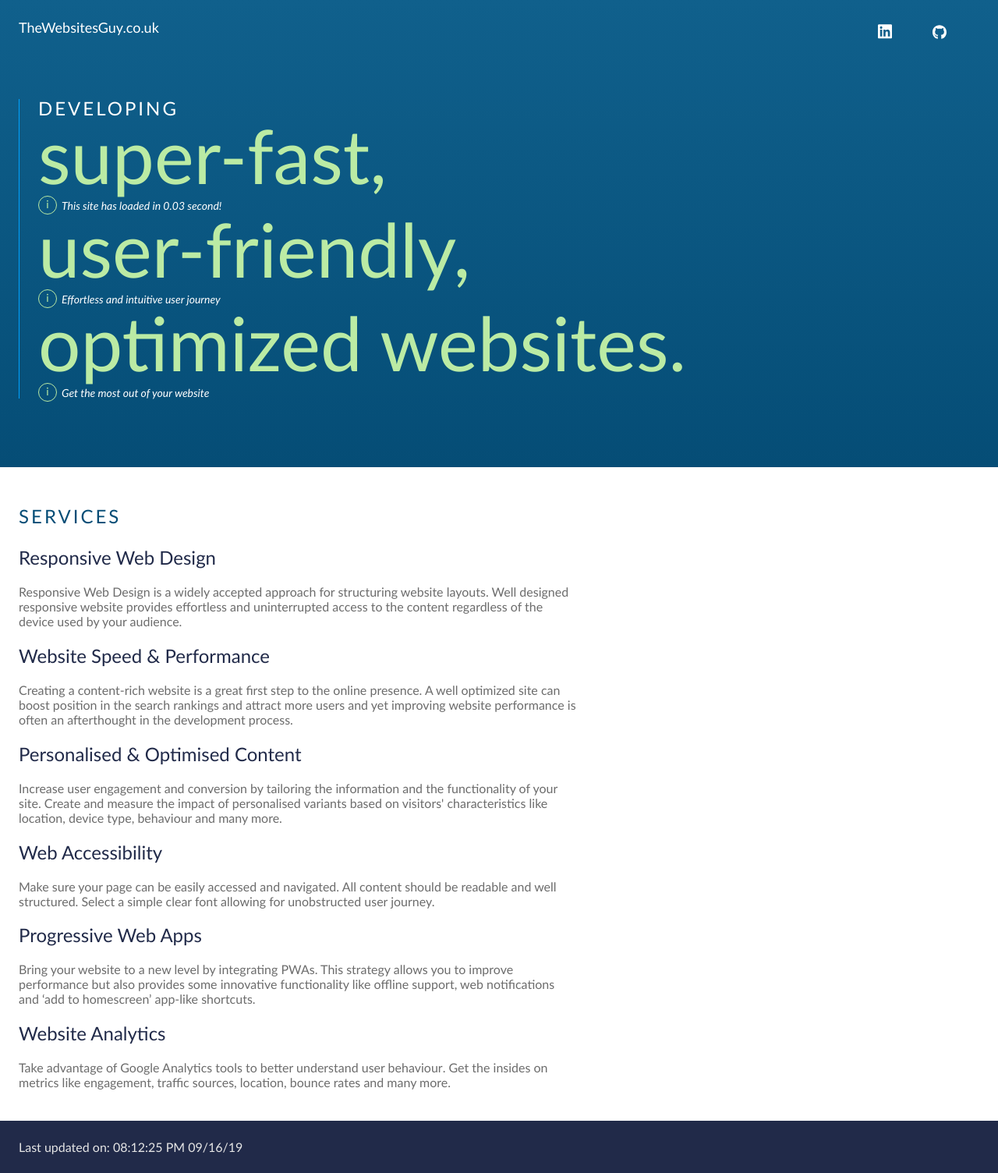
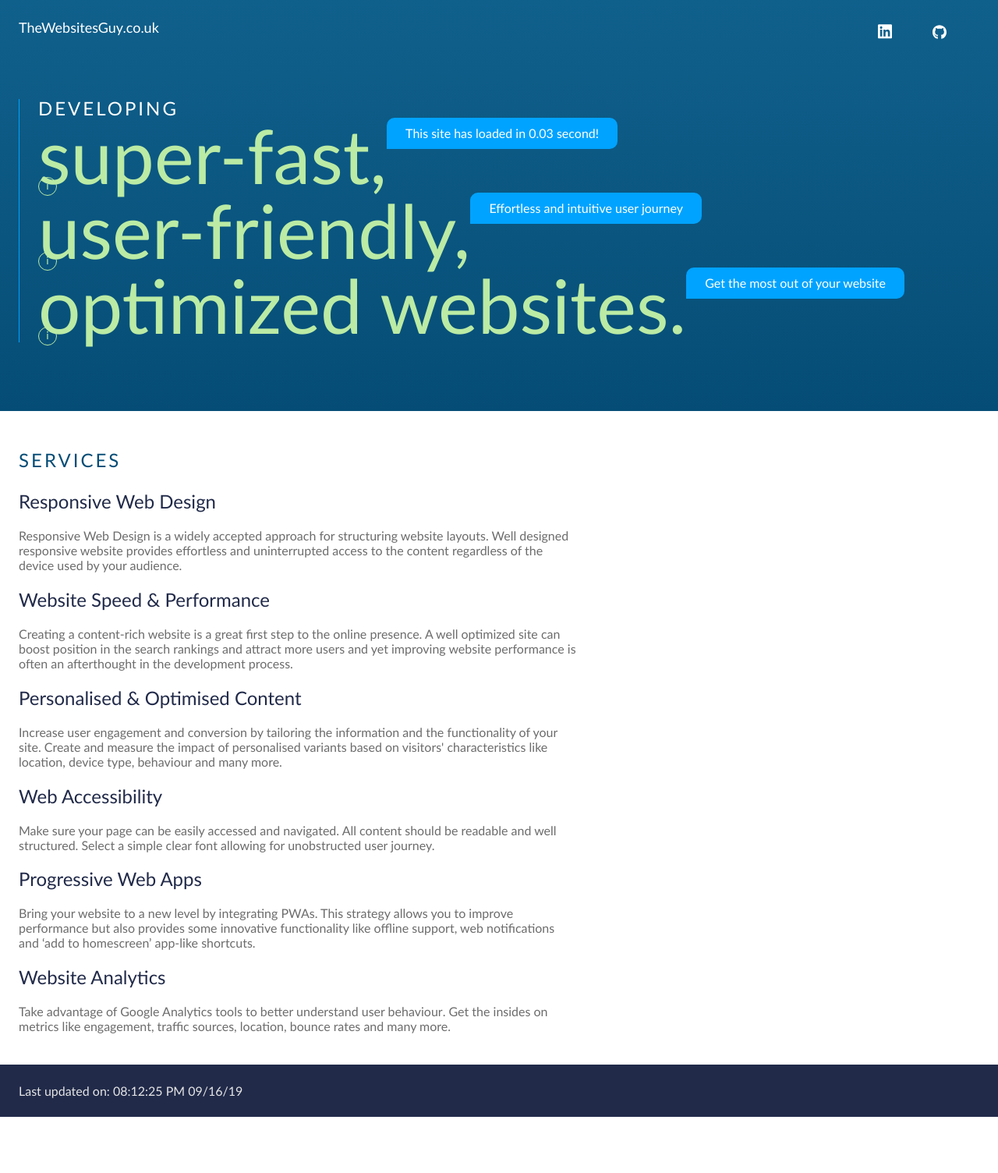
Before and after one commit to proochster/thewebsitesguy, a Jekyll site: the page built from index.html, in a window 1280 px wide. Shown: the whole page at 78% size. Built offline with Jekyll 4.4.1, drawn with Linux system fonts in a browser that asks for light colours; after the commit the page ends 1432 px from its top, so only the background shows below that.

Commit message:
^ Header styles

```diff
--- a/_includes/header.html
+++ b/_includes/header.html
@@ -1,6 +1,8 @@
 <header class="header">
     <div class="header__wrapper">
-        <div class="header__logo p-b light">{{ site.title }}</div>
+        <div class="header__logo">
+            <a href="{{ site.url }}" class="p-b light block" title="{{ site.title }}">{{ site.title }}</a>
+        </div>
         <ul class="icon-nav">
             <!-- <li class="icon-nav__item">
                 <a href="#" title="Send enquiry" class="icon-nav__link">{% include /svg/email.svg %}</a>
--- a/_styles/components/header.scss
+++ b/_styles/components/header.scss
@@ -12,5 +12,9 @@
 
     &__logo{
         font-size: 18px;
+
+        a{
+            text-decoration: none;
+        }
     }
 }
--- a/_styles/components/intro.scss
+++ b/_styles/components/intro.scss
@@ -3,7 +3,6 @@
 \*------------------------------------*/
 
 .intro{
-
     padding-left: $double-unit;
     border-left: 1px solid $accent;
 
@@ -22,19 +21,17 @@
 
     &:after {
         content: attr(data-hint);
-        font-size: 14px;
-        font-style: italic;
-        display: block;
+        font-size: 16px;
         color: $light;
-        padding: 10px 0 0 30px;
+        padding: $unit $double-unit;
+        background-color: $accent;
+        border-radius: 0 10px 10px 10px;
+        display: inline-block;
 
-        @include screen-bigger-than($large){
-            padding: $unit;
-            background-color: $primary-light;
+        @include screen-bigger-than($small){
             border-radius: 10px 10px 10px 0;
             top: 0;
             position: absolute;
-            display: inline-block;
         }
     }
 
--- a/main.js
+++ b/main.js
@@ -7,101 +7,13 @@
             setTimeout(function(){
                 var t = performance.timing;
                 var p = t.domInteractive - t.navigationStart;
-                var message = "Don't let your users wait for ever.";
 
                 if (p < 2000){
-                    message = "This site has loaded in " + (p/1000).toFixed(2) + " second!";
+                    var message = "This site has loaded in " + (p/1000).toFixed(2) + " second!";
+                    self.hints.item(0).setAttribute('data-hint', message);
                 }
-
-                // Inject in DOM
-                self.hints.item(0).setAttribute('data-hint', message);
             }, 0);
         },
-
-//         // Returns true if the input text value matches the content
-//         hasPhrase: function(block, element, query){
-
-//             var text = block.querySelector(element);
-//             if(text){
-//                 return text.innerHTML.toLowerCase().indexOf(query)>=0
-//             } else {
-//                 return false
-//             }
-//         },
-
-//         updateCount: function(c){
-//             switch(c){
-//                 case 0 : return "Sorry, we haven't got this record yet. <a href=\"https://github.com/proochster/shortcode/issues\">Submit a request here</a>";
-//                 case 1 : return "<strong>1</strong> result found";
-//                 default : return "<strong>" + c + "</strong> results found";
-//             }
-//         },
-
-//         searchLoop: function(){
-
-//             var self = this;
-
-//             // Reset search counter
-//             counter = 0;
-
-//             // Searched term value
-//             var inputPhrase = this.searchInput.value.toLowerCase();
-
-//             // Loop through the list of shortcodes
-//             this.shortCodes.forEach(function(code){
-
-//                 // Reset display of the shortcodes
-//                 code.setAttribute('data-display','false');
-
-//                 // Look for the searched phrase in title and desccription
-//                 if(self.hasPhrase(code,'.sc__title',inputPhrase) || self.hasPhrase(code,'.sc__text',inputPhrase)){
-//                     code.setAttribute('data-display','true');
-
-//                     // Count elements that match the searched term
-//                     counter++;
-//                 }
-//             });
-
-//             // Update the counter after the search is finished
-//             this.searchCount.innerHTML = this.updateCount(counter);
-//         },
-
-//         // Search shortcode
-//         search: function(){
-
-//             var self = this;
-//             var counter = self.shortCodes.length;
-//             self.searchCount.innerHTML = self.updateCount(counter);
-
-//             this.searchInput.onkeyup = function(){
-
-//                 self.searchLoop();
-//                 self.updateSearchIcon();
-//                 self.clearSearch();
-//             }
-//         },
-
-//         updateSearchIcon: function(){
-
-//             if (this.searchInput.value) {
-//                 this.searchInput.nextElementSibling.classList.add('search__clear');
-//             } else {
-//                 this.searchInput.nextElementSibling.classList.remove('search__clear');
-//             }
-//         },
-
-//         clearSearch: function(){
-
-//             var self = this;
-
-//             if(this.searchWrapper.querySelector('.search__clear')){
-//                 this.searchWrapper.querySelector('.search__clear').onclick = function(){
-//                     self.searchInput.value = '';
-//                     self.searchLoop();
-//                     self.updateSearchIcon();
-//                 };
-//             }
-//         },
 
         init: function(){
             this.timing();
```
